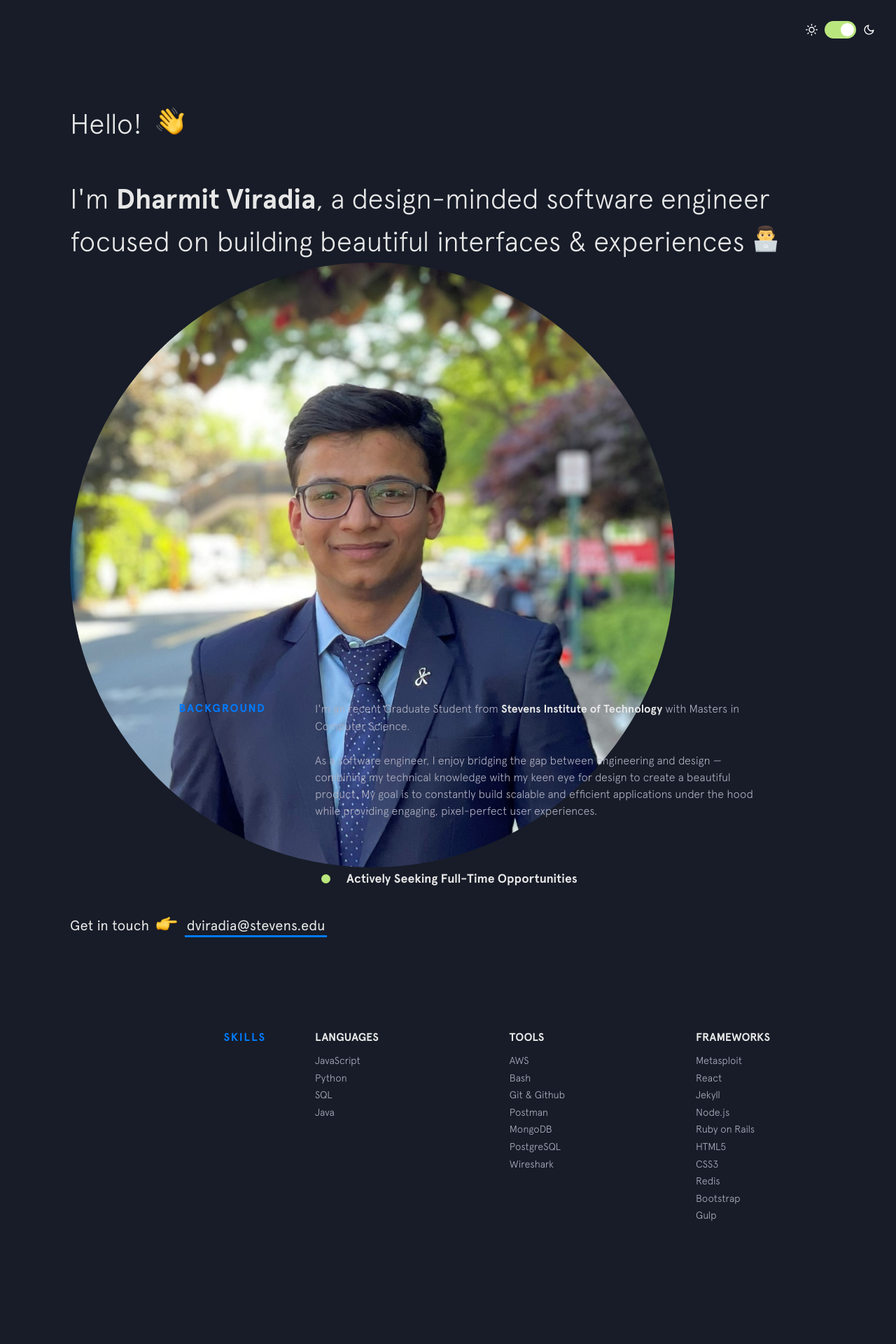
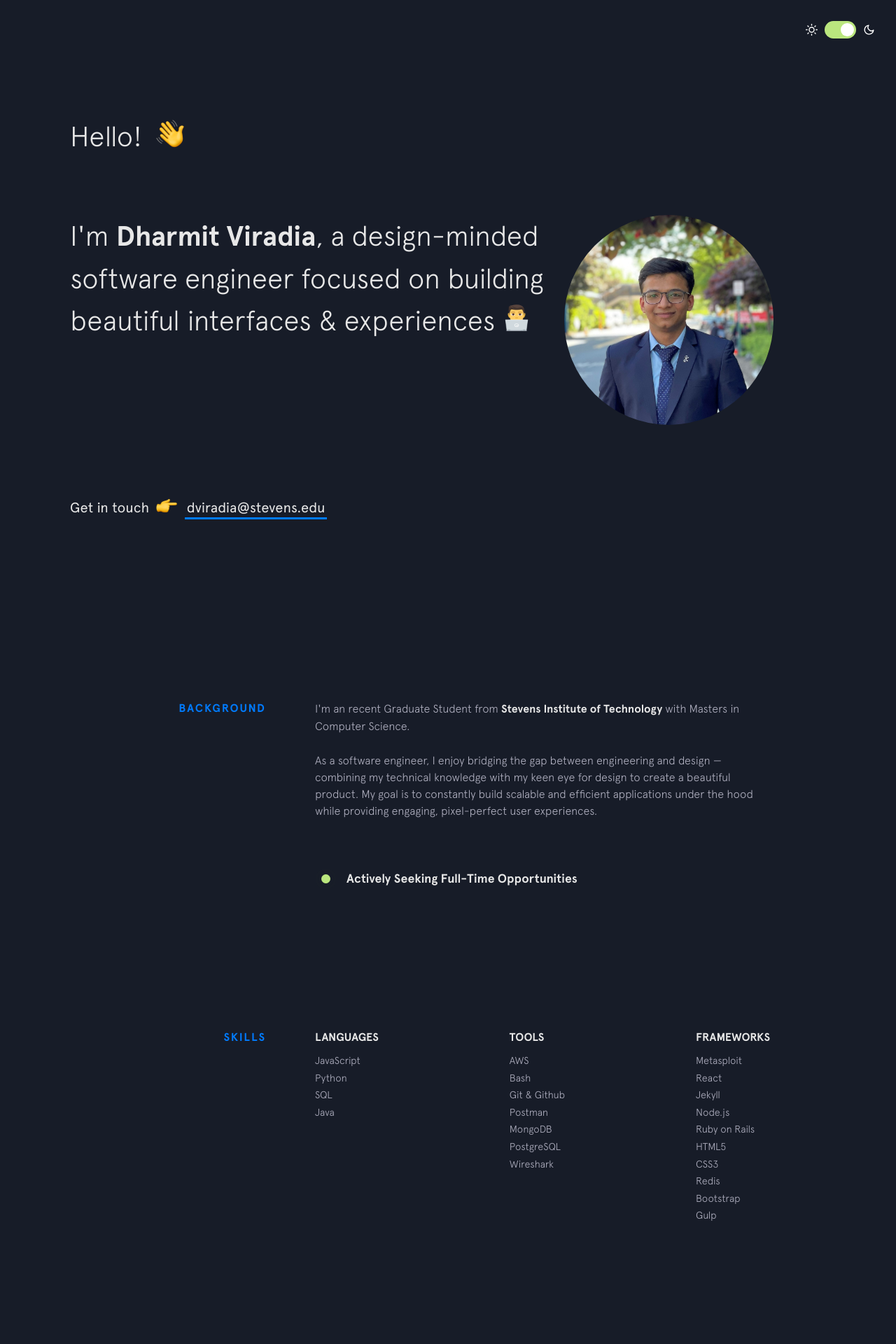
Before and after one commit to dharmitviradia/dharmitviradia.github.io, a Jekyll site: the page built from index.html, in a window 1280 px wide. Shown: the top 1920 px of the page at 70% size. Built offline with Jekyll 4.4.1, drawn with Linux system fonts in a browser that asks for light colours; nearby versions of some CDN libraries.

Commit message:
Update intro.html

```diff
--- a/_includes/intro.html
+++ b/_includes/intro.html
@@ -1,5 +1,4 @@
 <header class="intro">
-
   <h1 class="intro__hello">Hello!
     <span class="emoji wave-hand animated"></span>
   </h1>
@@ -10,9 +9,9 @@
           <span class="name">Dharmit Viradia</span>, a design-minded software engineer focused on building beautiful interfaces &amp; experiences
           <span class="emoji technologist"></span>
         </div>
-    </div>
-    <div style="flex-grow: 1; margin-bottom: 25px">
-      <img class="rounded-circle tm-img-profile" src="{{site.baseurl}}/img/headshot.jpg"/>
+        <div style="flex-grow: 1; margin-bottom: 25px">
+          <img class="rounded-circle tm-img-profile" src="{{site.baseurl}}/img/headshot.jpg"/>
+        </div>
     </div>
   </h2>
 
@@ -23,5 +22,4 @@
       <a href="mailto:dviradia@stevens.edu" target="_blank" class="highlight-link">dviradia@stevens.edu</a>
     </span>
   </h3>
-
 </header>
```
